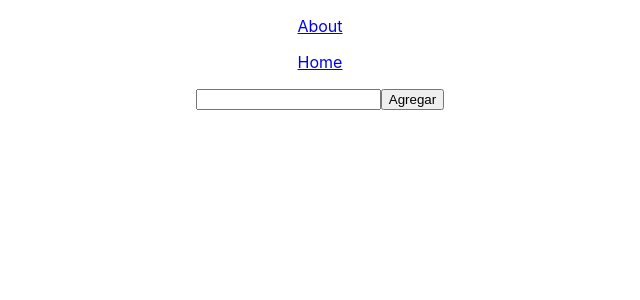
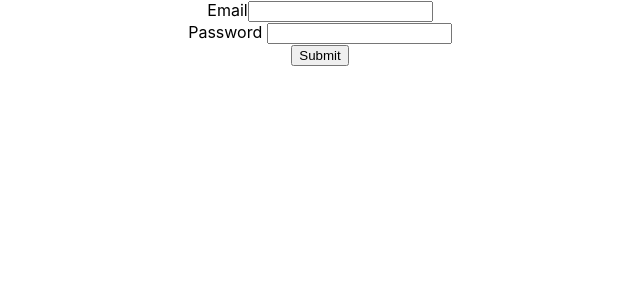
Before and after one commit to EeduardoAbrego/Rick-and-Morty, a React (Create React App) app: page / in a window 1280 px wide. Shown: the top 300 px of the page, without its empty margins (320-960 px from the left). Built offline with nearby package versions, Linux system fonts and the light colour scheme.

Commit message:
actualizacion

```diff
--- a/src/App.js
+++ b/src/App.js
@@ -3,11 +3,14 @@ import Cards from './components/Cards.jsx';
 import Nav from './components/Nav';
 import { useState } from 'react';
 import axios from 'axios';
-import { Route, Routes } from 'react-router-dom';
+import { Route, Routes, useLocation } from 'react-router-dom';
 import About from "./vistas/About"
 import Detail from './vistas/Detail';
+import Form from "./components/Form/Form"
+function App() {
 
-function App() {
+   const location = useLocation();
+
    const [characters,setCharacters] = useState([]);
 
    function onSearch(id) {
@@ -26,8 +29,10 @@ function App() {
 
    return (
       <div className='App'>
-         <Nav onSearch={onSearch} />
+        { location.pathname !== "/" && <Nav onSearch={onSearch} />}
          <Routes>
+
+            <Route path="/" element={<Form/>} />
 
             <Route path="/home" element={<Cards characters={characters} onClose={onClose}/>} />
 
--- /dev/null
+++ b/src/components/Form/Form.jsx
@@ -0,0 +1,69 @@
+import { useState } from "react";
+
+const validate = (userData, proper, errors, setErrors) => {
+
+   if(proper === "email"){
+   if (!userData.email) setErrors({...errors, email:"Ingrese su Email"});
+     else {
+        if(/^\w+([\.-]?\w+)*@\w+([\.-]?\w+)*(\.\w{2,3})+$/.test(userData.email))
+        setErrors({...errors, email:"Email valido"});
+        else setErrors({...errors, email:"Email invalido"});
+     }
+   }
+      else {
+     const decimal = /^(?=.*\d)(?=.*[a-z])(?=.*[A-Z])(?=.*[^a-zA-Z0-9])(?!.*\s).{8,15}$/
+
+      if (!userData.password) setErrors({...errors, password:"Ingrese su Password"});
+     else {
+        if(userData.password.match(decimal))
+        setErrors({...errors, password:"Password valida"});
+        else setErrors({...errors, password:"Password invalida"});
+     } ;
+   }
+  }
+const Form = () => {
+
+     const [userData, setUserData] = useState({
+        email: "" ,
+        password: "",
+     });
+
+     const [errors, setErrors] = useState({
+      email: "" ,
+      password: "",
+     });
+
+
+
+
+     const handleChange = (event) => {
+       const proper = event.target.name;
+       const value = event.target.value;
+
+       setUserData({...userData, [proper]:value });
+
+       validate({...userData, [proper]:value },proper, errors, setErrors );
+     }
+
+    return (
+       <form>
+          <div>
+             <label htmlFor="email">Email</label>
+             <input type="text" name="email" value={userData.email} onChange={handleChange} />
+             <span>{errors.email} </span>
+           </div>
+
+          <div>
+             <label htmlFor="password" >Password </label>
+             <input type="text" name="password" value={userData.password} onChange={ handleChange} />
+             <span>{errors.password} </span>
+           </div>
+
+          <div>
+             <button> Submit </button>
+           </div>
+        </form>
+      );
+   };
+
+   export default Form;
```
Also changed, not shown: src/components/Form/validations.js (added).
